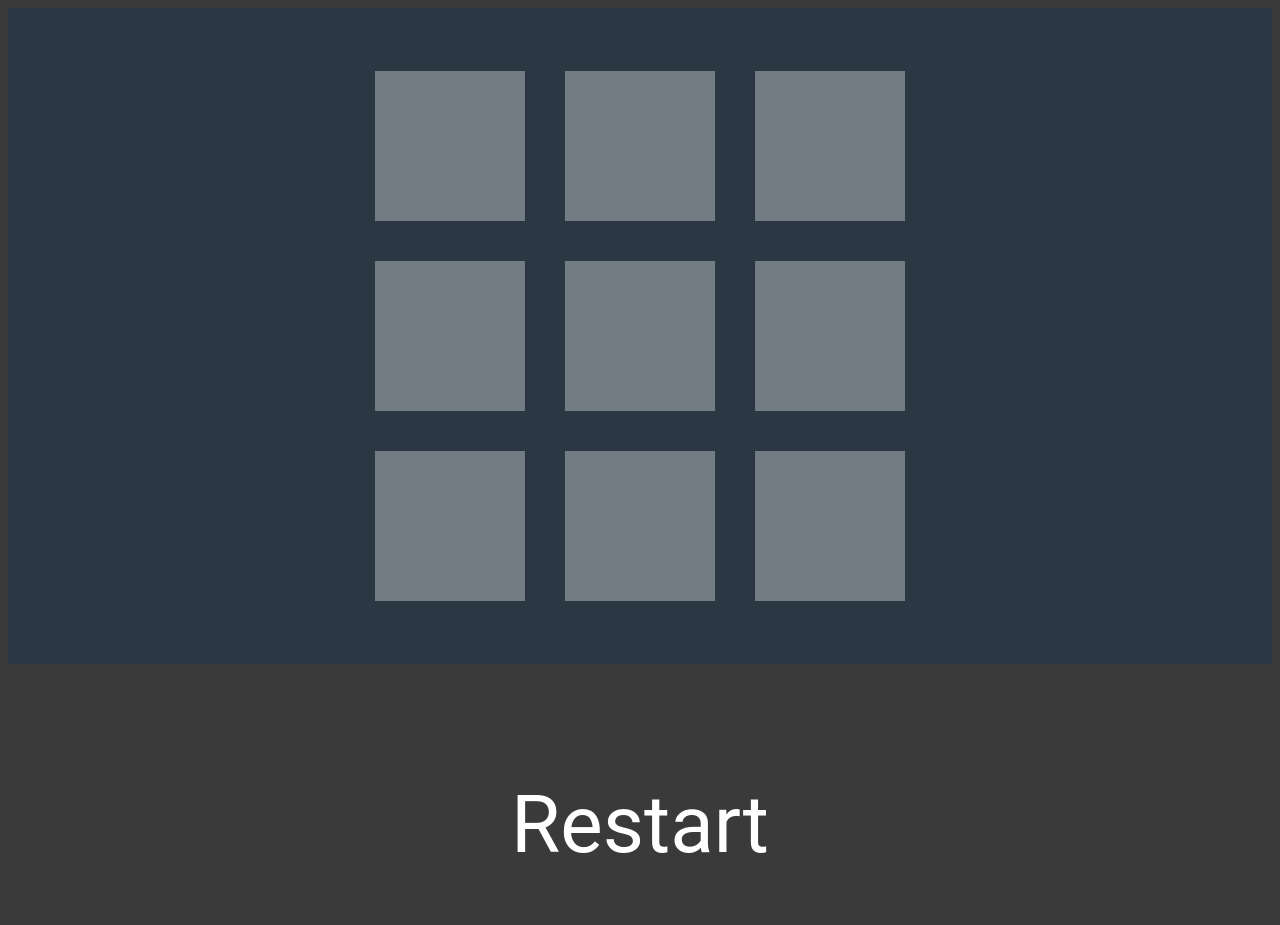
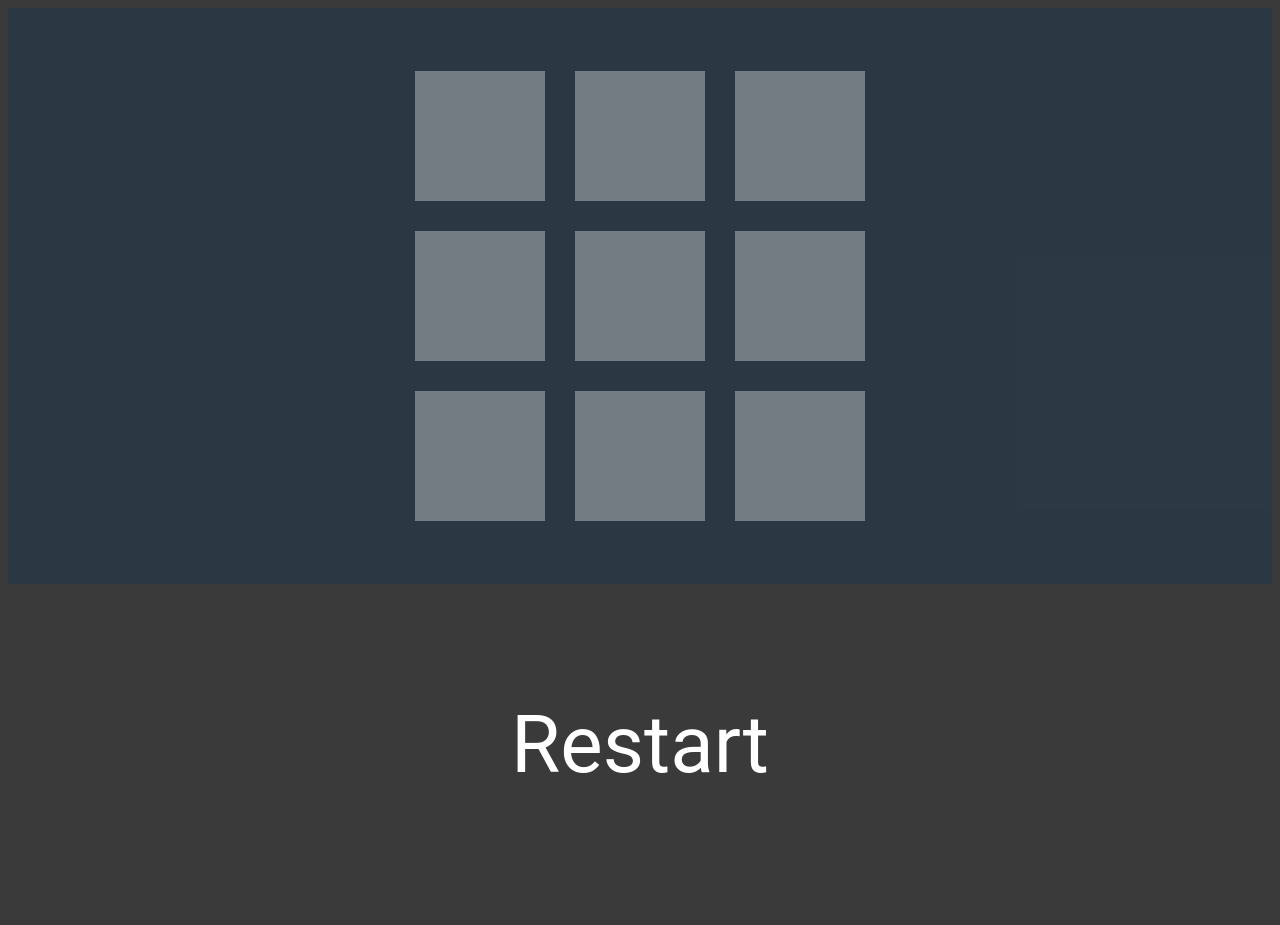
Before and after one commit to Caneishappy/seqencemem, a plain HTML site: page index.html in a window 1280 px wide. After the commit the page ends 850 px from the top, so only its background shows below. Drawn offline with Linux system fonts and the light colour scheme.

Commit message:
Update style.css

```diff
--- a/style.css
+++ b/style.css
@@ -12,7 +12,7 @@ body {
         "1 1 1"
         "2 2 2"
         "3 3 3";
-    gap: 40px;
+    gap: 30px;
     background-color: #0c355750;
     padding: 5%;
     padding-top: 5%;
@@ -21,7 +21,7 @@ body {
 }
 
 #grid-container > div {
-    padding: 50px; /* this changes the size*/
+    padding: 40px; /* this changes the size*/
     background-color: #ffffff57;
     text-align: center;
     height: 50px;
```
